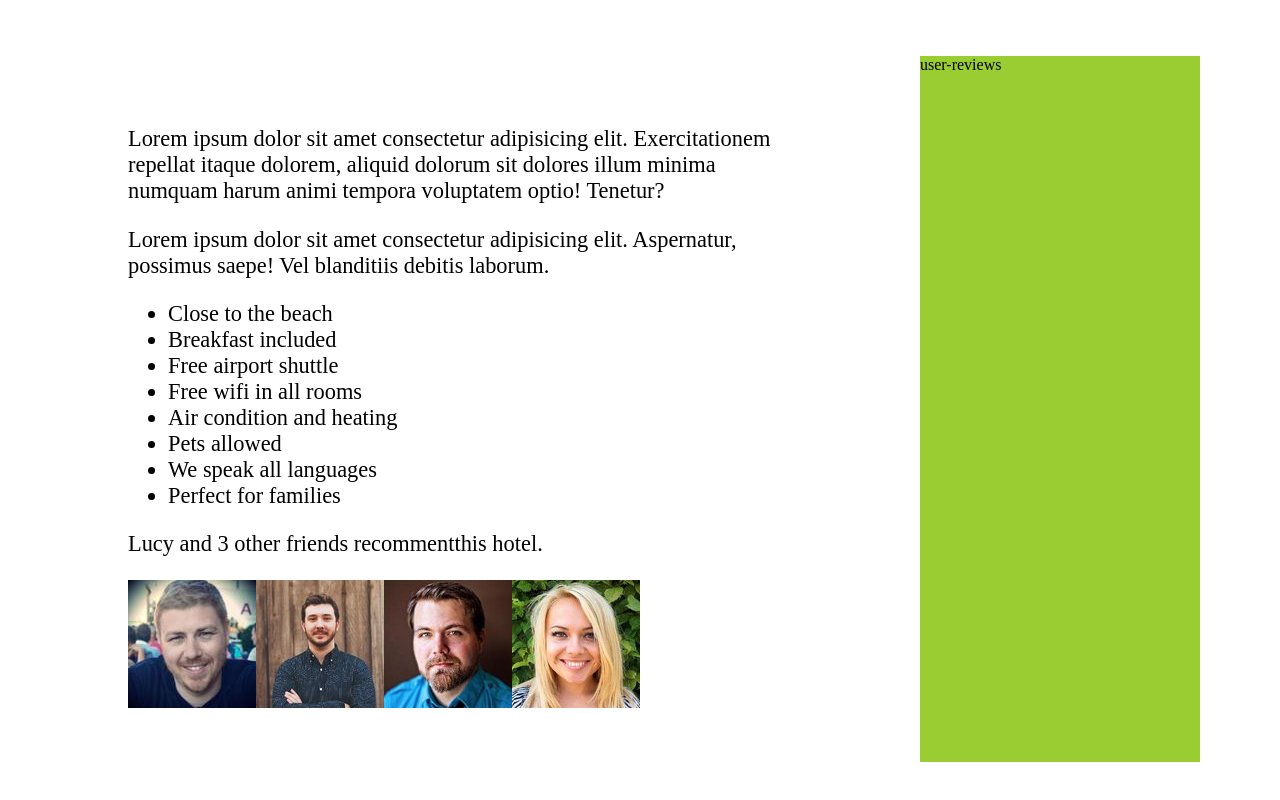
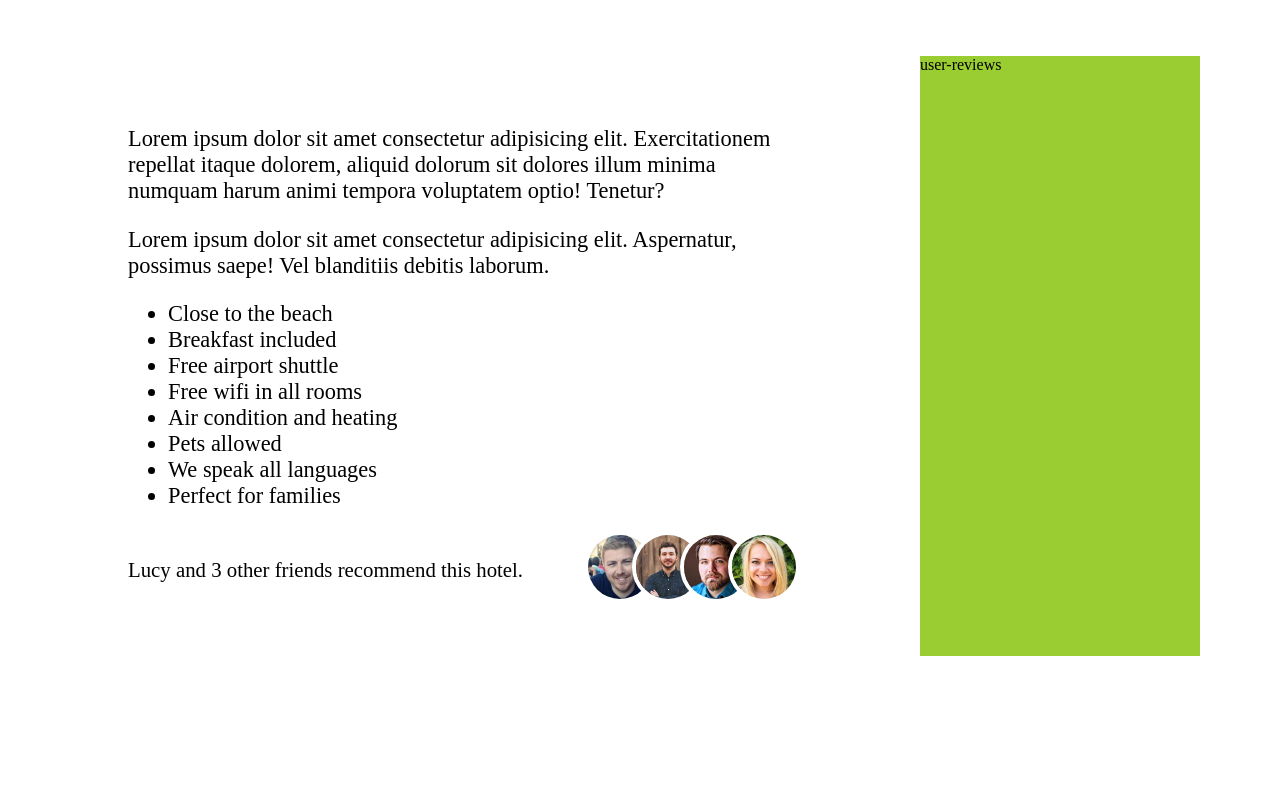
Before and after one commit to elenakout/vue-trillo, a Vue app: page / in a window 1280 px wide. Shown: the part 1064-1864 px from the top of the page. After the commit the page ends 1800 px from the top, so only its background shows below. Built offline with nearby package versions, Linux system fonts and the light colour scheme.

Commit message:
083 Building the Description Section - Part 2

```diff
--- a/src/components/HotelView_description.vue
+++ b/src/components/HotelView_description.vue
@@ -11,39 +11,39 @@
         possimus saepe! Vel blanditiis debitis laborum.
       </p>
       <ul class="list">
-        <li class="list_item">Close to the beach</li>
-        <li class="list_item">Breakfast included</li>
-        <li class="list_item">Free airport shuttle</li>
-        <li class="list_item">Free wifi in all rooms</li>
-        <li class="list_item">Air condition and heating</li>
-        <li class="list_item">Pets allowed</li>
-        <li class="list_item">We speak all languages</li>
-        <li class="list_item">Perfect for families</li>
+        <li class="list__item">Close to the beach</li>
+        <li class="list__item">Breakfast included</li>
+        <li class="list__item">Free airport shuttle</li>
+        <li class="list__item">Free wifi in all rooms</li>
+        <li class="list__item">Air condition and heating</li>
+        <li class="list__item">Pets allowed</li>
+        <li class="list__item">We speak all languages</li>
+        <li class="list__item">Perfect for families</li>
       </ul>
-      <div class="recomment">
-        <p class="recommend_count">
-          Lucy and 3 other friends recommentthis hotel.
+      <div class="recommend">
+        <p class="recommend__count">
+          Lucy and 3 other friends recommend this hotel.
         </p>
-        <div class="recommend_friends">
+        <div class="recommend__friends">
           <img
             src="../assets/img/user-3.jpg"
             alt="Friend 1"
-            class="recommend_photo"
+            class="recommend__photo"
           />
           <img
             src="../assets/img/user-4.jpg"
             alt="Friend 2"
-            class="recommend_photo"
+            class="recommend__photo"
           />
           <img
             src="../assets/img/user-5.jpg"
             alt="Friend 3"
-            class="recommend_photo"
+            class="recommend__photo"
           />
           <img
             src="../assets/img/user-6.jpg"
             alt="Friend 4"
-            class="recommend_photo"
+            class="recommend__photo"
           />
         </div>
       </div>
@@ -79,4 +79,32 @@ export default {};
   background-color: yellowgreen;
   flex: 1;
 }
+
+.recommend {
+  font-size: 1.3rem;
+  color: var(--color-grey-dark-3);
+
+  display: flex;
+  //justify-content: space-between;
+  align-items: center;
+
+  &__count {
+    margin-right: auto;
+  }
+
+  &__friends {
+  }
+
+  &__photo {
+    box-sizing: content-box;
+    border: solid 0.3rem #fff;
+    height: 4rem;
+    width: 4rem;
+    border-radius: 50%;
+
+    &:not(:last-child) {
+      margin-right: -1.5rem;
+    }
+  }
+}
 </style>
```
Also changed, not shown: src/styles/_components.scss (+40 -0 lines).
